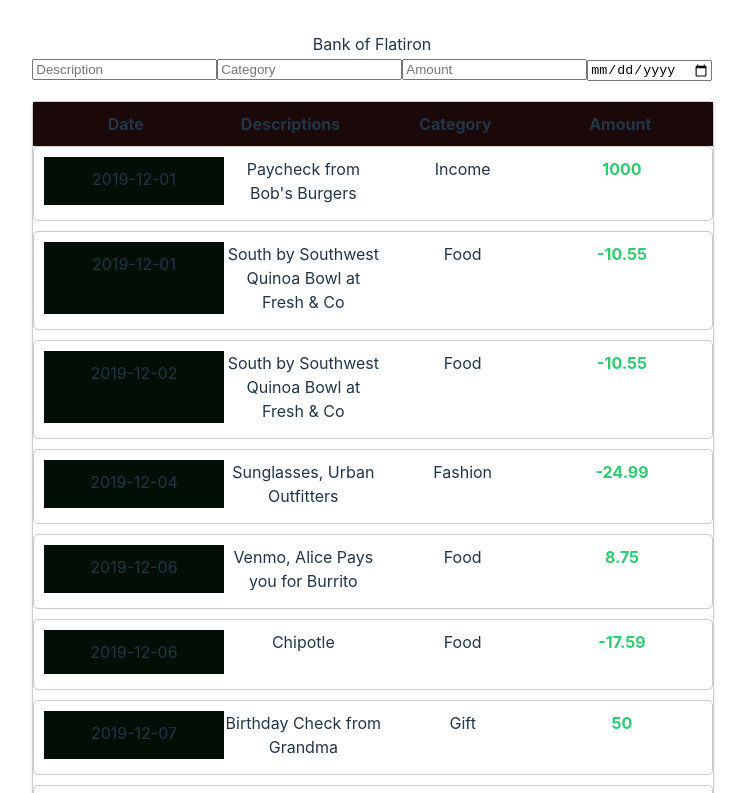
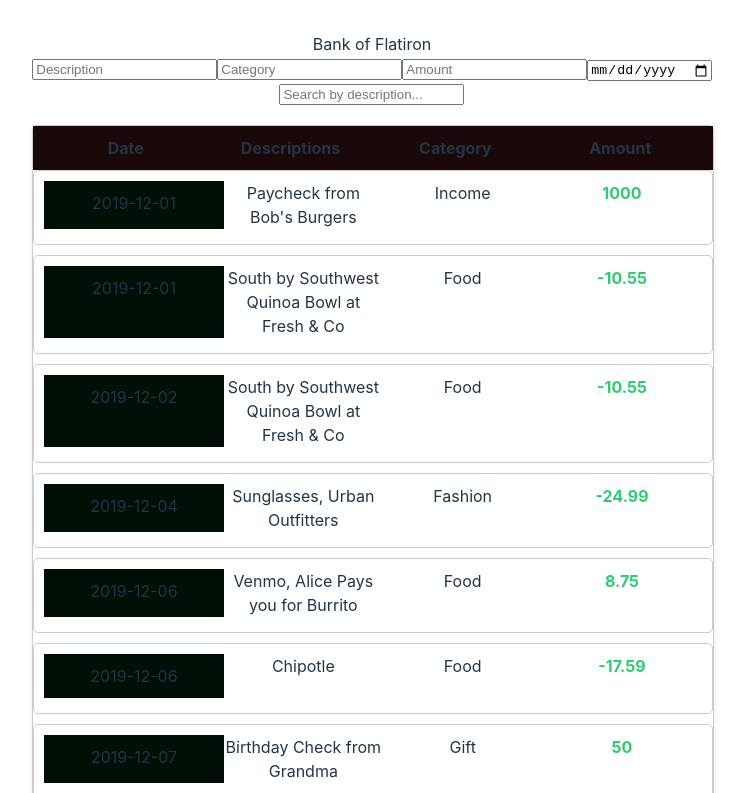
Before and after one commit to NelsMtz/React-Challlenge1, a React (Vite) app: page / in a window 1280 px wide. Shown: the top 793 px of the page, without its empty margins (268-1013 px from the left). Built offline with nearby package versions, Linux system fonts and the light colour scheme; data requests are answered from the project's data file.

Commit message:
added search component

```diff
--- a/src/components/Home.jsx
+++ b/src/components/Home.jsx
@@ -2,10 +2,12 @@ import React from 'react'
 import  {useEffect, useState} from 'react'
 import TransactionList from './TransactionList';
 import Form from './Form';
+import SearchTransaction from './SearchTransaction';
 
 function Home() {
 
     const [transactions, setTransactions] = useState ([]);
+    const [searchQuery, setSearchQuery] = useState ([]);
 
     useEffect (()  => {
         fetch( "http://localhost:3000/transactions")
@@ -31,6 +33,7 @@ function Home() {
     <div className='home'>
         <header>Bank of Flatiron</header>
         <Form  addTransaction ={addTransaction}/>
+        <SearchTransaction  searchQuery={searchQuery} setSearchQuery={setSearchQuery}/>
         <TransactionList   transactions={transactions}/>
 
     </div>
--- /dev/null
+++ b/src/components/SearchTransaction.jsx
@@ -0,0 +1,13 @@
+import React from 'react'
+
+
+
+function SearchTransaction({searchQuery, setSearchQuery}) {
+
+
+  return (
+    <input className="search-input" type="text" placeholder="Search by description..." value={searchQuery} onChange={(e) => setSearchQuery(e.target.value)}/>
+  )
+}
+
+export default SearchTransaction
```
